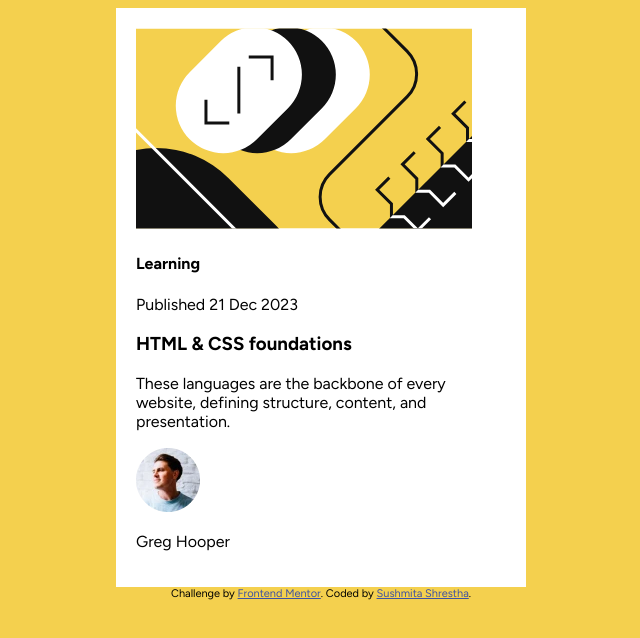
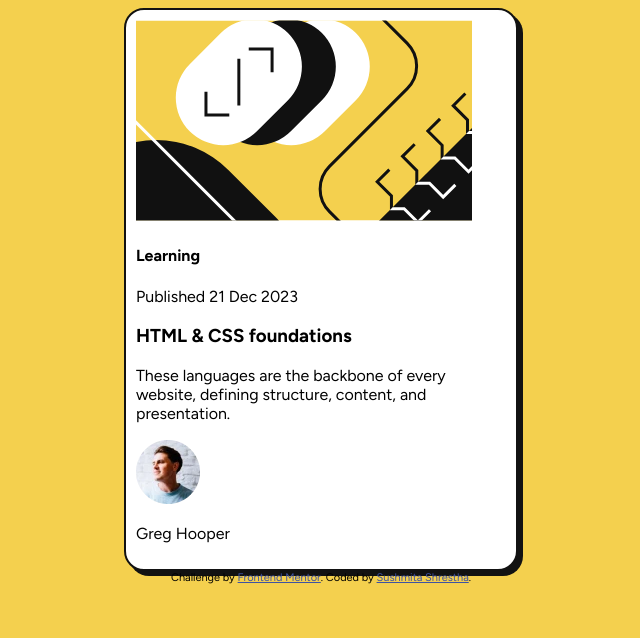
Before and after one commit to sushmita-writes/Web-Development, a plain HTML site: page blog-preview-card/index.html in a window 1280 px wide. Shown: the whole page, without its empty margins (319-959 px from the left). Drawn offline with Linux system fonts and the light colour scheme.

Commit message:
style: add visual depth to card

```diff
--- a/blog-preview-card/style.css
+++ b/blog-preview-card/style.css
@@ -2,11 +2,15 @@ body {
     background-color: hsl(47, 88%, 63%);
     font-family: 'figtree', sans-serif;
 }
+
 .container {
     max-width: 370px;
     margin: 0 auto;
-    padding: 20px;
+    padding: 10px;
     background-color: white;
+    border: hsl(0, 0%, 7%) 2px solid;
+    border-radius: 20px;
+    box-shadow: 5px 5px 0px hsl(0, 0%, 7%);
 }
 
 .attribution {
```
